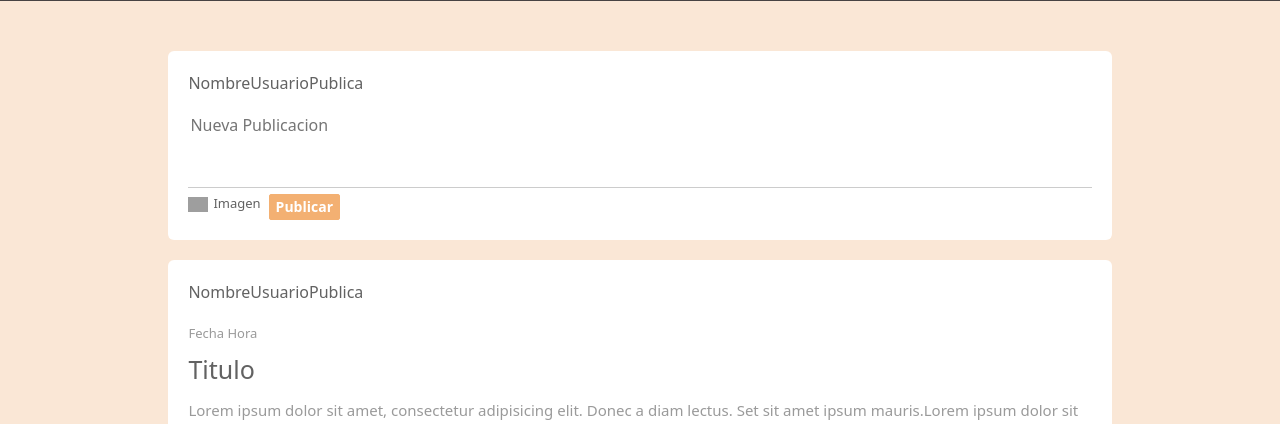
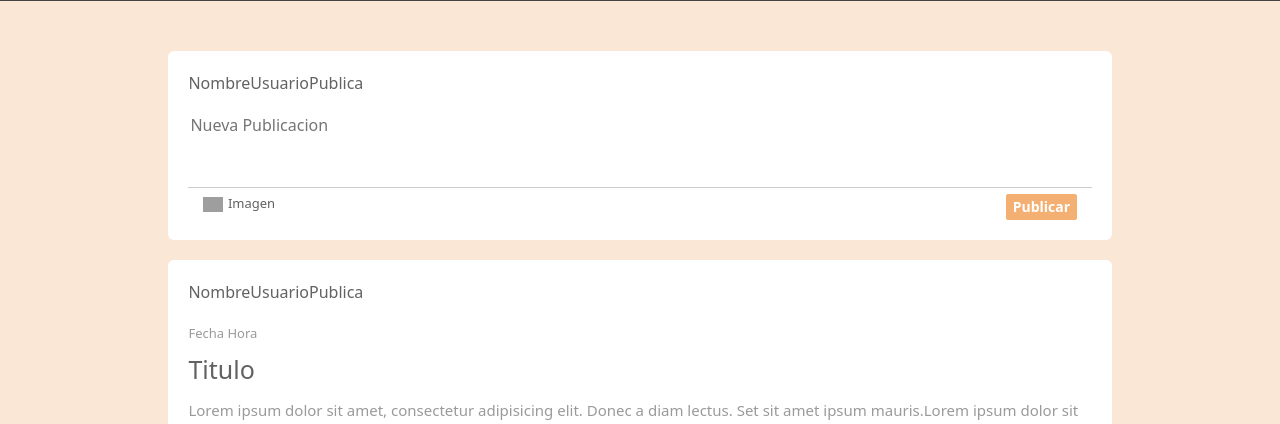
Before and after one commit to GabrielChecchi/EBN, a Django app: template django_env/templates/index.html in a window 1280 px wide. Shown: the part 272-696 px from the top of the page. Run offline with Django 4.2, Linux system fonts and the light colour scheme; the template is opened without the code that fills it, so the values that code supplies are empty; some libraries are stand-ins or nearby versions; some web fonts are replaced; grey boxes are pictures that could not be loaded.

```diff
--- a/django_env/templates/index.html
+++ b/django_env/templates/index.html
@@ -63,6 +63,7 @@
           <div class="add-post-links">
 
             <a href="#"><img src="img\camera.png">Imagen</a>
+            <div class="postEspacio"></div>
             <button id="btn-publicar" class="btn-postear" type="button" value="1">Publicar</button>
           </div>
 
--- a/django_env/templates/login.html
+++ b/django_env/templates/login.html
@@ -78,5 +78,5 @@
 
     <!-- Footer -->
     <iframe src="footer.html" width=100% height=50px frameborder="0"></iframe>
-
+  </body>
 </html>
--- a/django_env/templates/navbar.html
+++ b/django_env/templates/navbar.html
@@ -23,7 +23,6 @@
     <img src="img/logo.png" alt="Logo" width="40" height="45" class="d-inline-block">
       Esoterico-Bohemio y Natural
     </a>
-
     <ul class="nav col-12 col-md-auto mb-2 justify-content-center mb-md-0">
       <li><a href="index.html" class="nav-link px-2 link-dark">Inicio</a></li>
       <li><a href="products.html" class="nav-link px-2 link-dark">Productos</a></li>
@@ -35,7 +34,5 @@
       <button type="button" class="btn btn-light">Registrarse</button>
     </div>
   </header>
-
-
 </body>
 </html>
--- a/django_env/templates/styles/index.css
+++ b/django_env/templates/styles/index.css
@@ -63,7 +63,12 @@
 .add-post-links{
 
   display: flex;
+  justify-content: center;
   margin-top: 0px;
+}
+
+.postEspacio{
+  width: 80%;
 }
 
 .add-post-links a {
```
Lines whose indentation alone changed are shown as unchanged.
